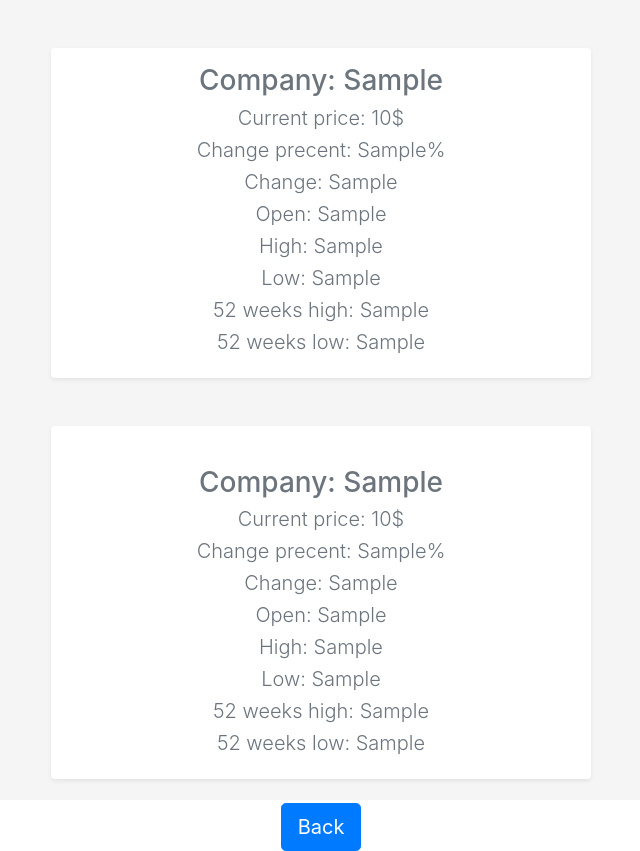
After one commit to Itamarprogram/Stock-Market, a Flask app: template website/templates/result_compare.html in a window 1280 px wide. The commit adds this page. Shown: the whole page, without its empty margins (319-959 px from the left). Run offline with Flask 2, Linux system fonts and the light colour scheme; the template is opened without the code that fills it: most values are stand-ins (such as "Sample title", 1, 10 or a date in 2020); some libraries are stand-ins or nearby versions.

Commit message:
Adding a compare option

```diff
--- a/website/templates/index.html
+++ b/website/templates/index.html
@@ -14,6 +14,11 @@
             <button class="btn btn-info btn-block">Search Stock</button>
           </div>
         </form>
+        <form action="/compare" method="POST" class="card border-0 p-3 shadow-sm">
+          <div class="form-group">
+            <button class="btn btn-info btn-block" type="submit" name="Compare_Btn">Compare stocks</button>
+          </div>
+        </form>
       </div>
     </div>
   </div>
--- /dev/null
+++ b/website/templates/result_compare.html
@@ -0,0 +1,45 @@
+{% extends 'base.html' %}
+
+{% block content %}
+<div style="background-color: #f5f5f5; height: 100vh">
+    <div class="container h-100">
+        <div class="row justify-content-center">
+            <div class="col-md-6 col-sm-12 col-xs-12 pt-5">
+                <div class="card border-0 p-3 shadow-sm text-center">
+                    <h3 class="text-muted">Company: {{ company_1 }}</h3>
+                    <h5 class="lead text-muted">Current price: {{latest_price_1}}$</h5></h5>
+                    <h5 class="lead text-muted">Change precent: {{change_precent_1}}%</h5>
+                    <h5 class="lead text-muted">Change: {{change_1}}</h5>
+                    <h5 class="lead text-muted">Open: {{open_1}}</h5>
+                    <h5 class="lead text-muted">High: {{high_1}}</h5>
+                    <h5 class="lead text-muted">Low: {{low_1}}</h5>
+                    <h5 class="lead text-muted">52 weeks high: {{fifty_two_weeks_high_1}}</h5>
+                    <h5 class="lead text-muted">52 weeks low: {{fifty_two_weeks_low_1}}</h5>
+                </div>
+            </div>
+        </div>
+        <div class="row justify-content-center">
+            <div class="col-md-6 col-sm-12 col-xs-12 pt-5">
+                <div class="card border-0 p-3 shadow-sm text-center">
+                    <br />
+                    <h3 class="text-muted">Company: {{ company_2 }}</h3>
+                    <h5 class="lead text-muted">Current price: {{latest_price_2}}$</h5></h5>
+                    <h5 class="lead text-muted">Change precent: {{change_precent_2}}%</h5>
+                    <h5 class="lead text-muted">Change: {{change_2}}</h5>
+                    <h5 class="lead text-muted">Open: {{open_2}}</h5>
+                    <h5 class="lead text-muted">High: {{high_2}}</h5>
+                    <h5 class="lead text-muted">Low: {{low_2}}</h5>
+                    <h5 class="lead text-muted">52 weeks high: {{fifty_two_weeks_high_2}}</h5>
+                    <h5 class="lead text-muted">52 weeks low: {{fifty_two_weeks_low_2}}</h5>
+                </div>
+            </div>
+        </div>
+        <form method="POST">
+            <br />
+            <div align="center">
+              <button type="submit" class="btn btn-lg btn-primary">Back</button>
+            </div>
+        </form>
+    </div>
+</div>
+{% endblock content %}
```
Also changed, not shown: website/__init__.py (+62 -18 lines), website/templates/compare.html (added, +29 -0 lines), README.md, website/templates/result_search.html (renamed from website/templates/result.html), 1 other file.
